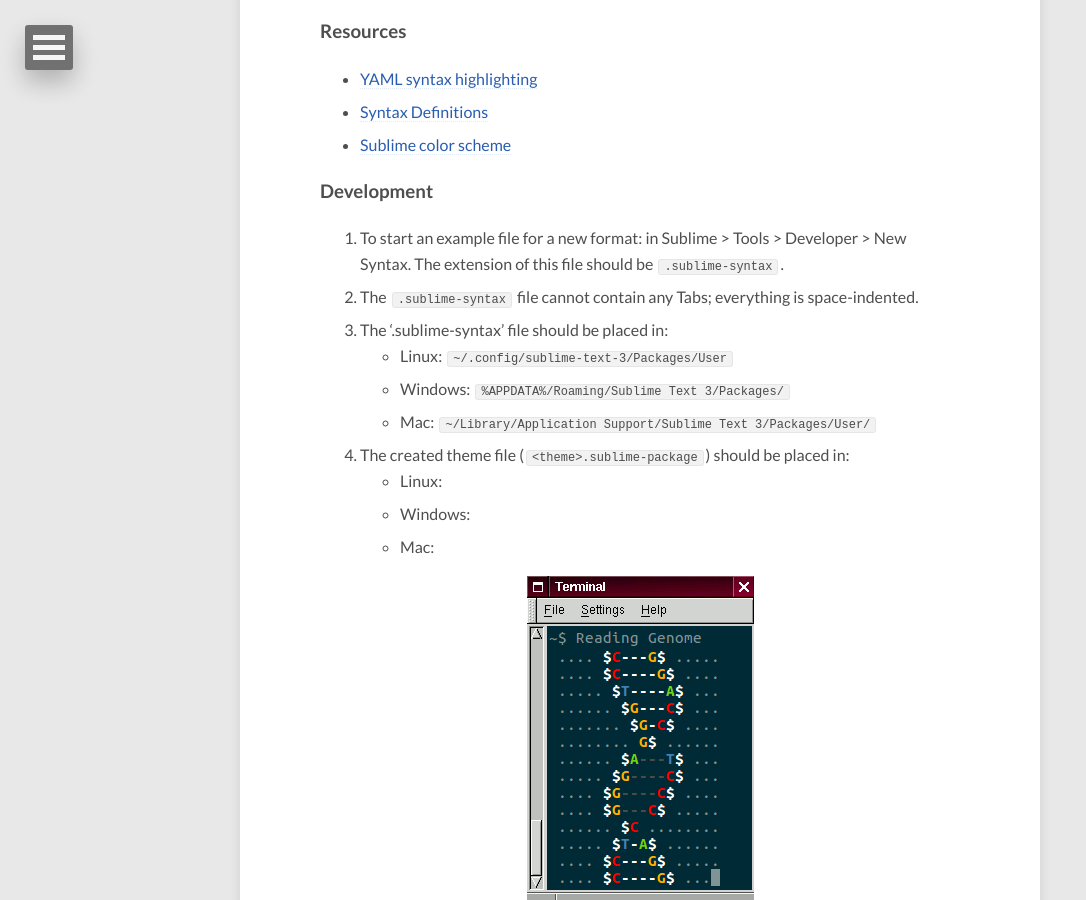
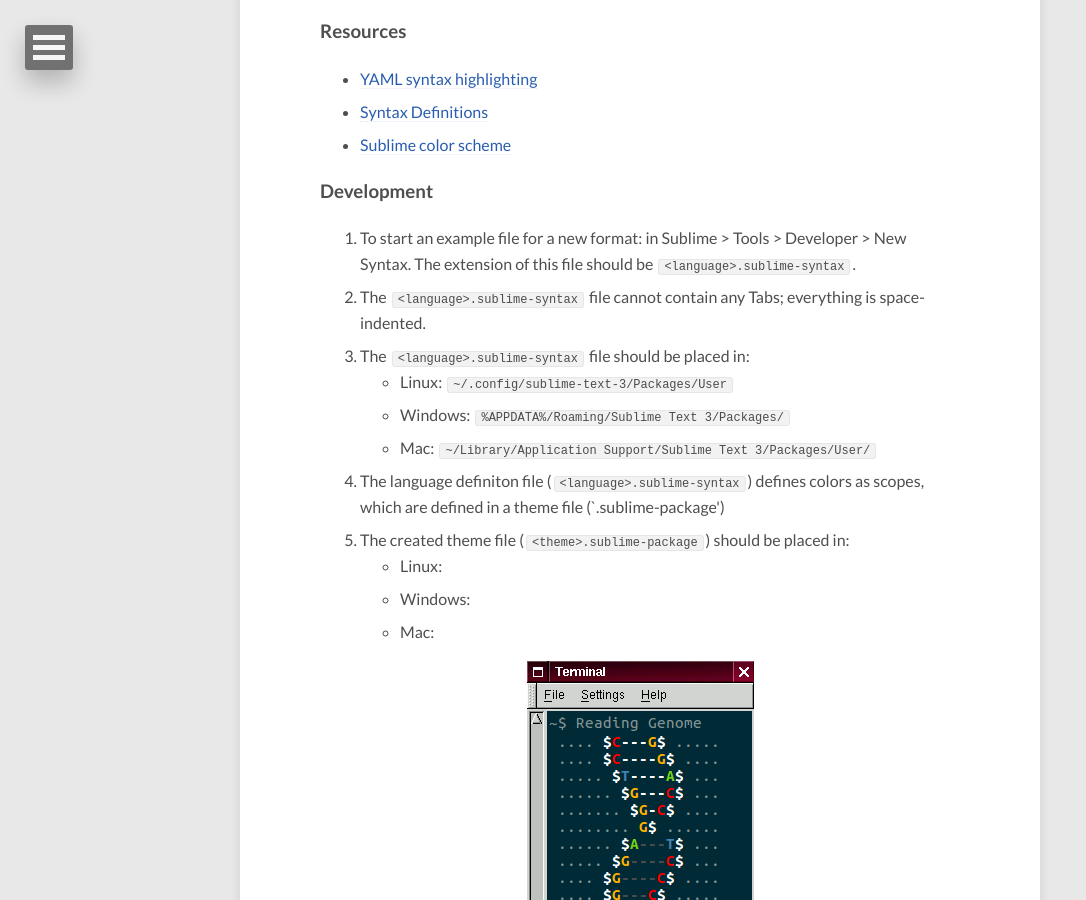
Before and after one commit to bioSyntax/bioSyntax-site, a Jekyll site: the page built from dev.md, in a window 1280 px wide and 900 px high, scrolled down 5171 px. Shown: the whole window, without its empty margins (0-1086 px from the left). Built offline with Jekyll 4.4.1, drawn with Linux system fonts in a browser that asks for light colours; nearby versions of some CDN libraries.

Commit message:
Add files via upload

```diff
--- a/dev.md
+++ b/dev.md
@@ -132,12 +132,13 @@ on Unix-based systems, or in `$HOME/vimfiles/syntax/<language>.vim` on Windows s
 
 ### Development
 
-1. To start an example file for a new format: in Sublime > Tools > Developer > New Syntax. The extension of this file should be `.sublime-syntax`.
-2. The `.sublime-syntax` file cannot contain any Tabs; everything is space-indented.
-3. The '.sublime-syntax' file should be placed in:
+1. To start an example file for a new format: in Sublime > Tools > Developer > New Syntax. The extension of this file should be `<language>.sublime-syntax`.
+2. The `<language>.sublime-syntax` file cannot contain any Tabs; everything is space-indented.
+3. The `<language>.sublime-syntax` file should be placed in:
 - Linux: `~/.config/sublime-text-3/Packages/User`
 - Windows: `%APPDATA%/Roaming/Sublime Text 3/Packages/`
 - Mac: `~/Library/Application Support/Sublime Text 3/Packages/User/`
+4. The language definiton file (`<language>.sublime-syntax`) defines colors as scopes, which are defined in a theme file (`<theme>.sublime-package')
 4. The created theme file (`<theme>.sublime-package`) should be placed in:
 - Linux:
 - Windows:
```
